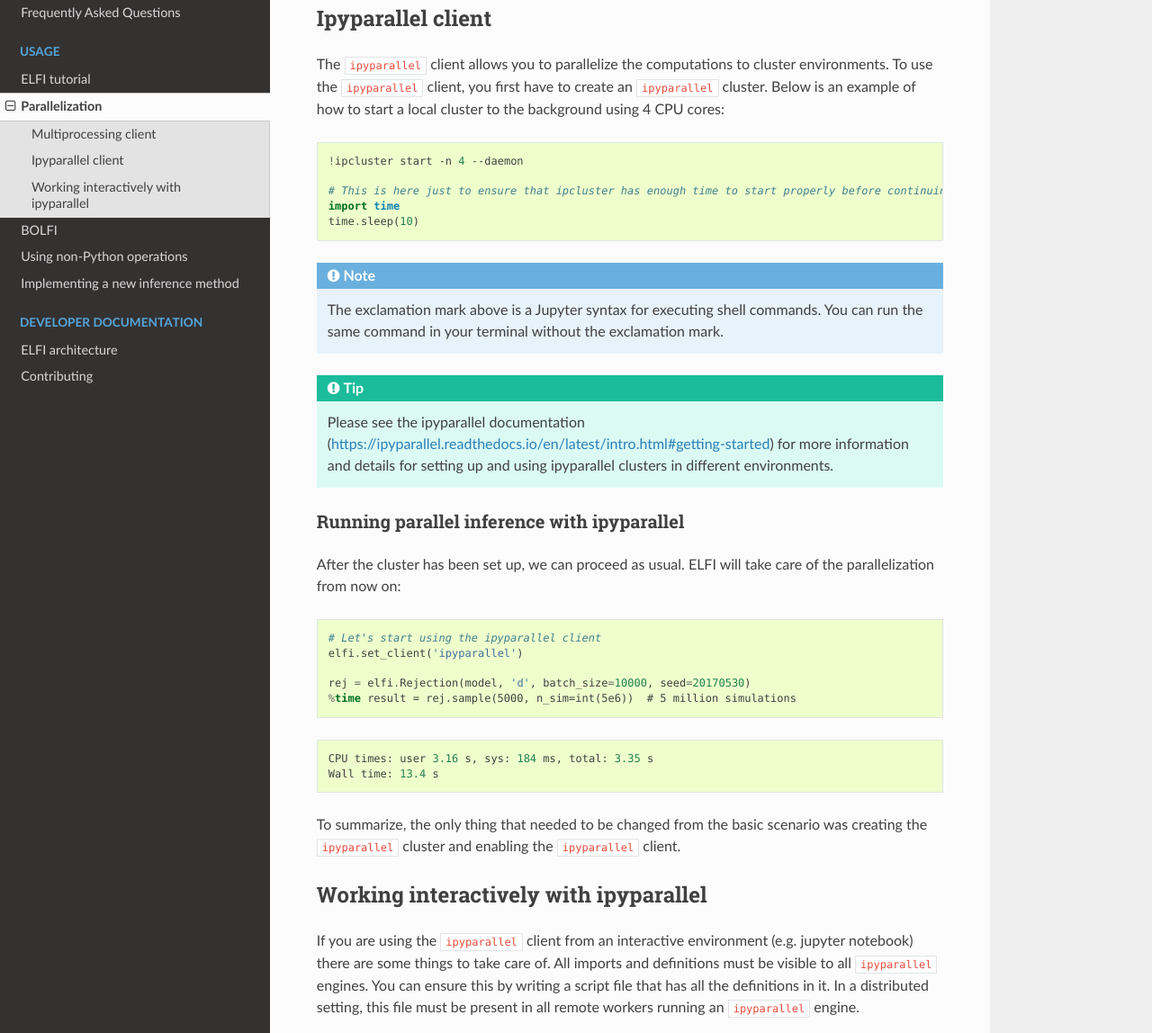
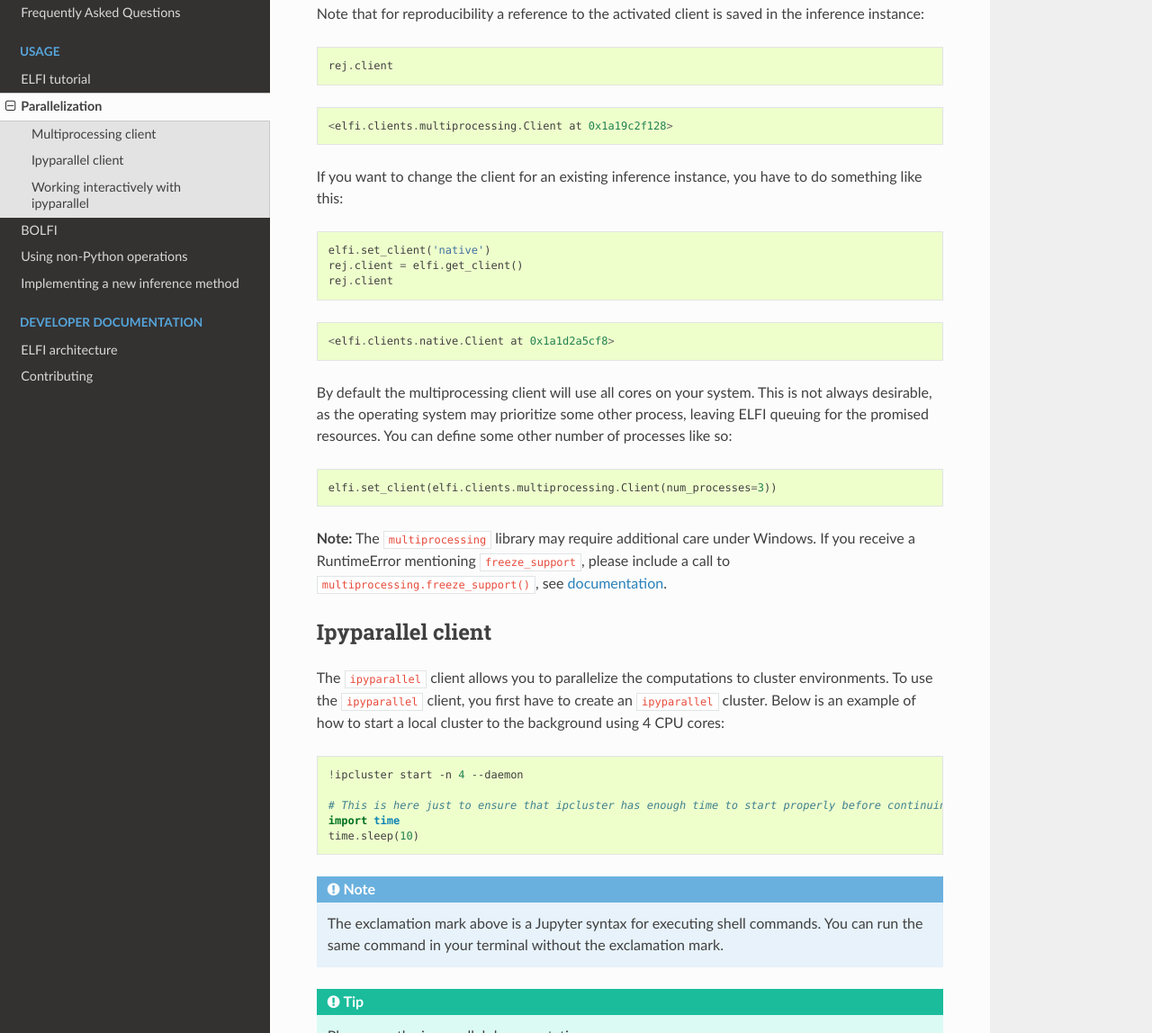
Before and after one commit to elfi-dev/elfi, a Sphinx documentation site: the page built from docs/usage/parallelization.rst, in a window 1280 px wide and 1400 px high, scrolled down 2045 px. Shown: the part 252-1400 px from the top of the window at 90% size. Built offline with Sphinx 7.4.7 and the Read the Docs theme 2.0.0, drawn with Linux system fonts in a browser that asks for light colours; pages that are not in the unit, such as notebooks, are missing from menus; some of the changed text lies outside the part shown.

```diff
--- a/docs/usage/parallelization.rst
+++ b/docs/usage/parallelization.rst
@@ -56,11 +56,11 @@ in your computer. You can activate it simply by
 
     elfi.set_client('multiprocessing')
 
-Any inference instance created after you have set the new client will
-automatically use it to perform the computations. Let's try it with our
-MA2 example model from the tutorial. When running the next command, take
-a look at the system monitor of your operating system; it should show
-that all of your cores are doing heavy computation simultaneously.
+Any inference instance created **after** you have set the new client
+will automatically use it to perform the computations. Let's try it with
+our MA2 example model from the tutorial. When running the next command,
+take a look at the system monitor of your operating system; it should
+show that all of your cores are doing heavy computation simultaneously.
 
 .. code:: ipython3
 
@@ -91,13 +91,62 @@ And that is it. The result object is also just like in the basic case:
     Method: Rejection
     Number of samples: 5000
     Number of simulations: 1000000
-    Threshold: 0.0817
-    Sample means: t1: 0.68, t2: 0.133
+    Threshold: 0.0826
+    Sample means: t1: 0.694, t2: 0.226
 
 
 
 .. image:: http://research.cs.aalto.fi/pml/software/elfi/docs/0.6.2/usage/parallelization_files/parallelization_11_1.png
 
+
+Note that for reproducibility a reference to the activated client is
+saved in the inference instance:
+
+.. code:: ipython3
+
+    rej.client
+
+
+
+
+.. parsed-literal::
+
+    <elfi.clients.multiprocessing.Client at 0x1a19c2f128>
+
+
+
+If you want to change the client for an existing inference instance, you
+have to do something like this:
+
+.. code:: ipython3
+
+    elfi.set_client('native')
+    rej.client = elfi.get_client()
+    rej.client
+
+
+
+
+.. parsed-literal::
+
+    <elfi.clients.native.Client at 0x1a1d2a5cf8>
+
+
+
+By default the multiprocessing client will use all cores on your system.
+This is not always desirable, as the operating system may prioritize
+some other process, leaving ELFI queuing for the promised resources. You
+can define some other number of processes like so:
+
+.. code:: ipython3
+
+    elfi.set_client(elfi.clients.multiprocessing.Client(num_processes=3))
+
+**Note:** The ``multiprocessing`` library may require additional care
+under Windows. If you receive a RuntimeError mentioning
+``freeze_support``, please include a call to
+``multiprocessing.freeze_support()``, see
+`documentation <https://docs.python.org/3.6/library/multiprocessing.html#multiprocessing.freeze_support>`__.
 
 Ipyparallel client
 ------------------
@@ -136,8 +185,8 @@ take care of the parallelization from now on:
 
 .. parsed-literal::
 
-    CPU times: user 3.16 s, sys: 184 ms, total: 3.35 s
-    Wall time: 13.4 s
+    CPU times: user 3.47 s, sys: 288 ms, total: 3.76 s
+    Wall time: 18.1 s
 
 
 To summarize, the only thing that needed to be changed from the basic
@@ -250,4 +299,4 @@ Remember to stop the ipcluster when done
 
 .. parsed-literal::
 
-    2017-07-19 16:20:58.662 [IPClusterStop] Stopping cluster [pid=21020] with [signal=<Signals.SIGINT: 2>]
+    2018-04-24 19:14:56.997 [IPClusterStop] Stopping cluster [pid=39639] with [signal=<Signals.SIGINT: 2>]
```
Also changed, not shown: other parts of docs/usage/parallelization.rst (+4 -4 lines), docs/usage/tutorial.rst (+121 -49 lines).
